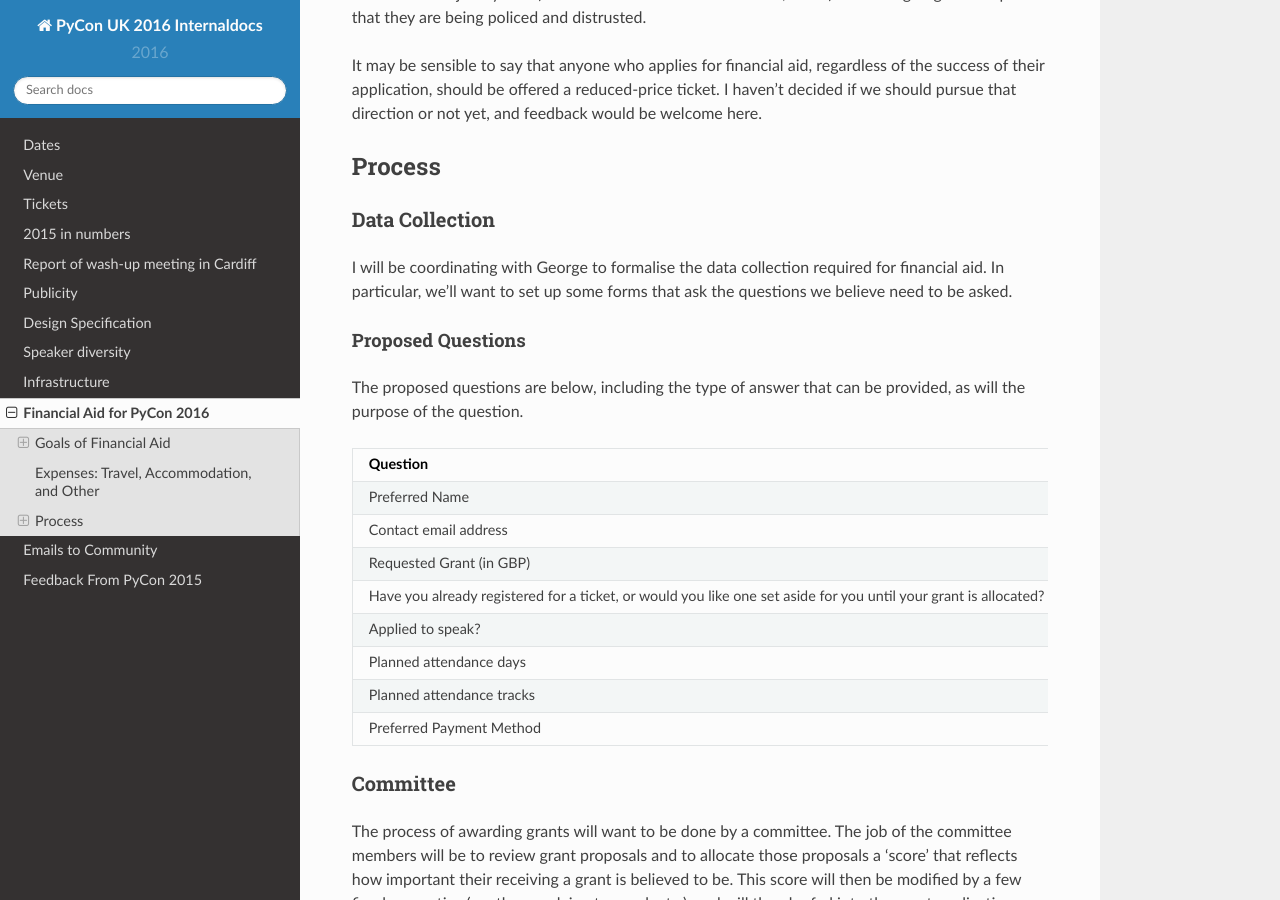
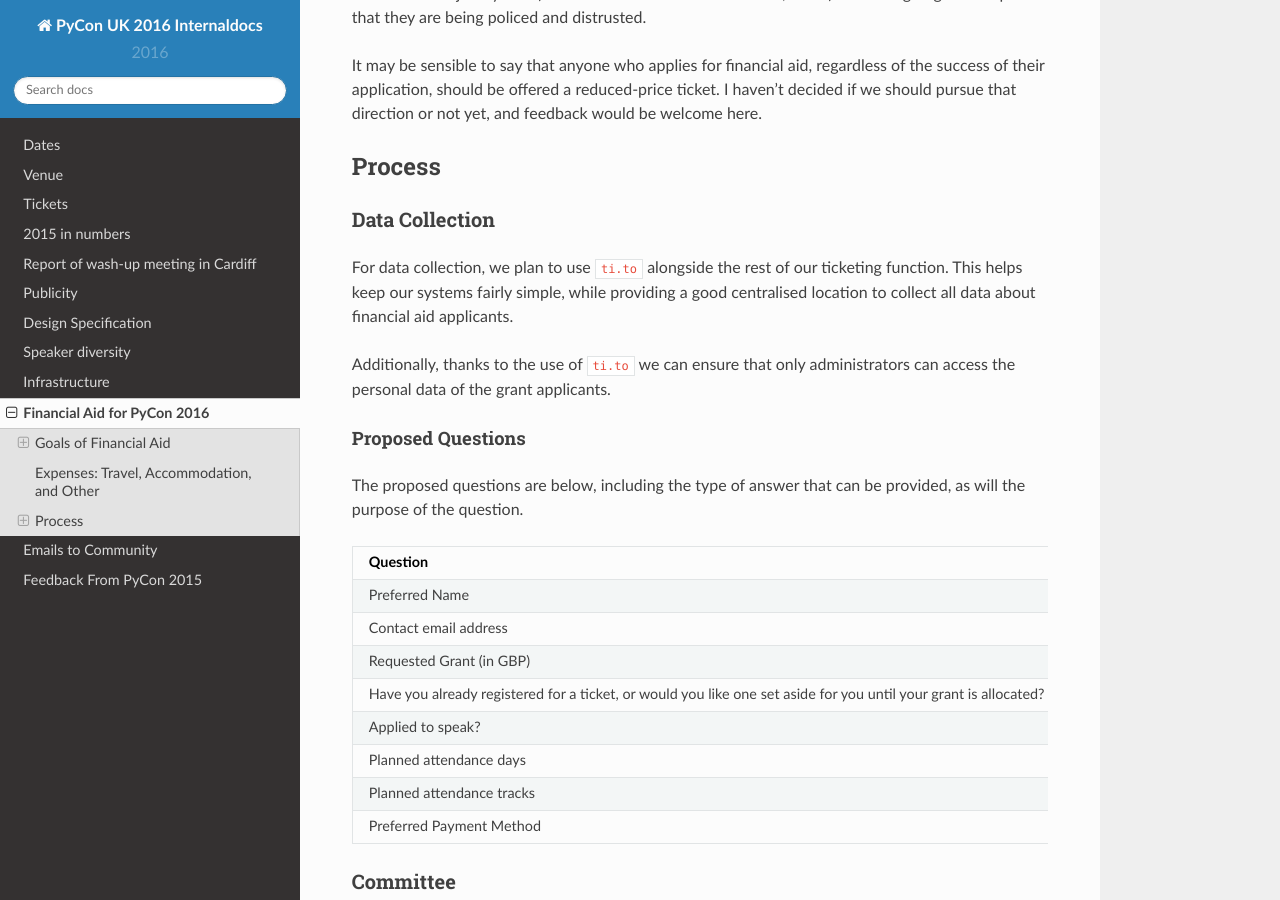
Before and after one commit to PyconUK/documentation, a Sphinx documentation site: the page built from source/financial-aid.rst, in a window 1280 px wide and 900 px high, scrolled down 3294 px. Built offline with Sphinx 7.4.7 and the Read the Docs theme 2.0.0, drawn with Linux system fonts in a browser that asks for light colours.

Commit message:
Update process section to refer to ti.to

```diff
--- a/source/financial-aid.rst
+++ b/source/financial-aid.rst
@@ -71,7 +71,9 @@
 Data Collection
 ~~~~~~~~~~~~~~~
 
-I will be coordinating with George to formalise the data collection required for financial aid. In particular, we’ll want to set up some forms that ask the questions we believe need to be asked.
+For data collection, we plan to use ``ti.to`` alongside the rest of our ticketing function. This helps keep our systems fairly simple, while providing a good centralised location to collect all data about financial aid applicants.
+
+Additionally, thanks to the use of ``ti.to`` we can ensure that only administrators can access the personal data of the grant applicants.
 
 Proposed Questions
 ^^^^^^^^^^^^^^^^^^
```
